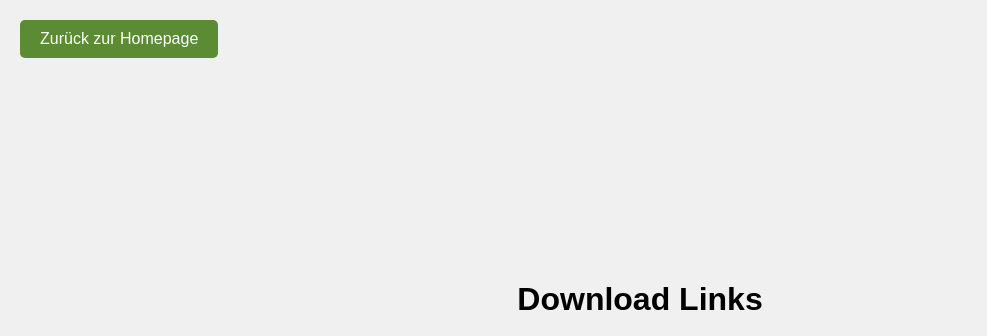
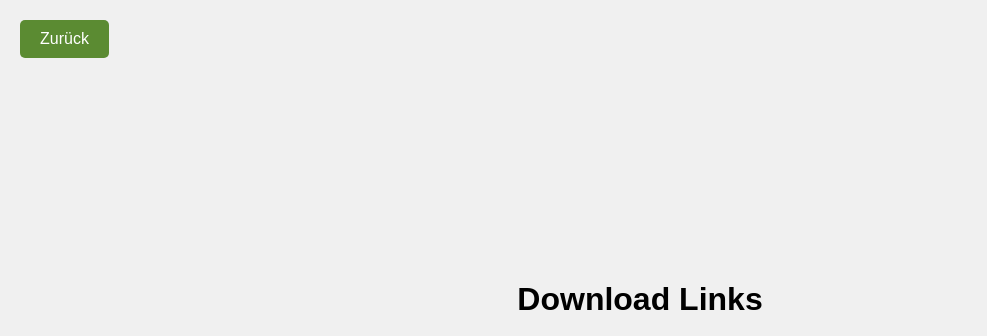
Before and after one commit to bohannjein/bohannjein.github.io, a plain HTML site: page Downloads.html in a window 1280 px wide. Shown: the top 336 px of the page, without its empty margins (0-987 px from the left). Drawn offline with Linux system fonts and the light colour scheme.

Commit message:
Downloads.html aktualisieren

```diff
--- a/Downloads.html
+++ b/Downloads.html
@@ -73,7 +73,7 @@
     </style>
 </head>
 <body>
-    <a href="index.html" class="back-button">Zurück zur Homepage</a>
+    <a href="index.html" class="back-button">Zurück</a>
     <div class="container">
         <h1>Download Links</h1> <!-- Der Titel wird jetzt zentriert angezeigt -->
         <div class="tile">
```
